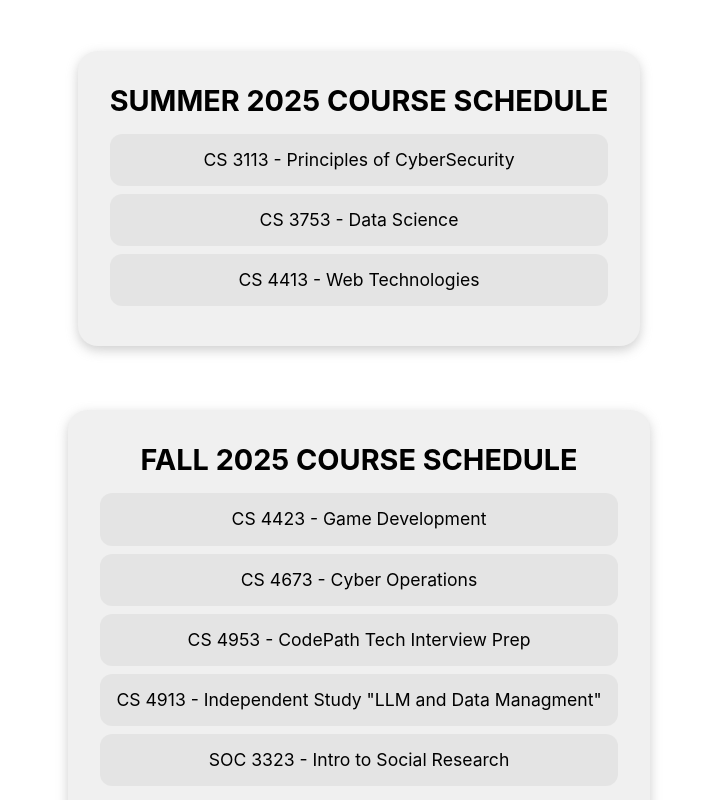
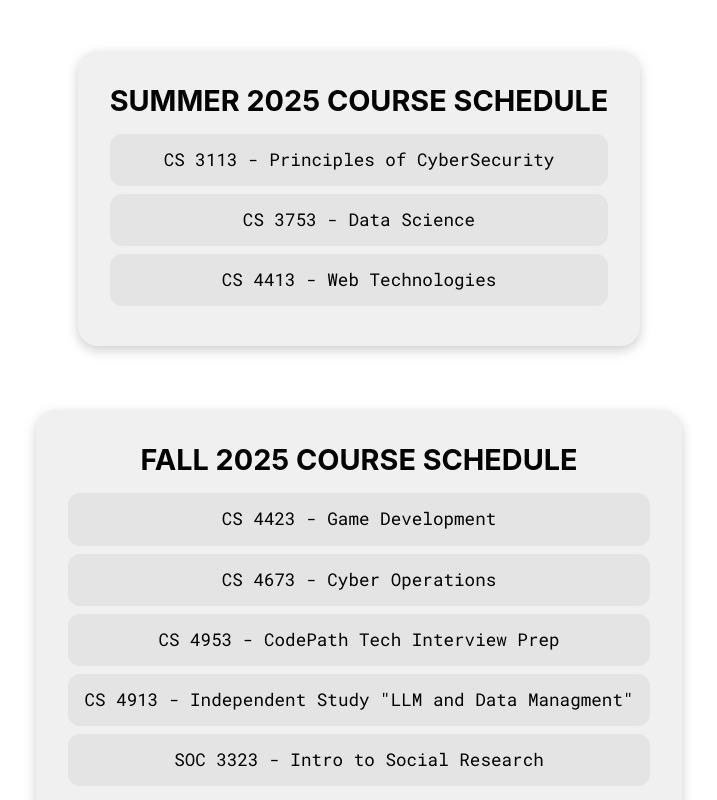
Before and after one commit to Damienb123/Developer-Portfolio, a React (Vite) app: page / in a window 1280 px wide. Shown: the part 960-1760 px from the top of the page, without its empty margins (281-998 px from the left). Built offline with nearby package versions, Linux system fonts and the light colour scheme.

Commit message:
Update ProjectsStyles.module.css
stylistic changes and new skills section update with font awesome integration

```diff
--- a/src/sections/Projects/ProjectsStyles.module.css
+++ b/src/sections/Projects/ProjectsStyles.module.css
@@ -89,7 +89,7 @@ button {
   background-color: rgba(0, 0, 0, 0.05);
   border-radius: 12px;
   transition: background-color 0.3s ease-in-out;
-  font-family: 'Inter', sans-serif;
+  font-family: 'Roboto Mono', monospace;
 }
 
 /* Light/Dark support */
```
